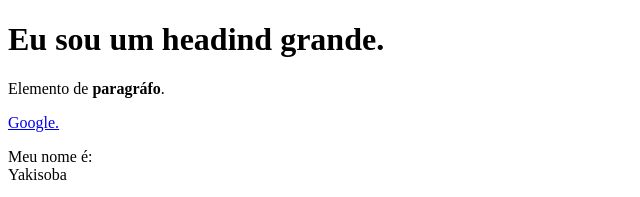
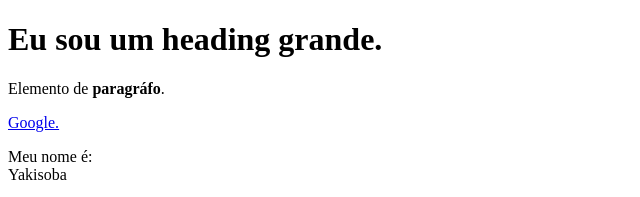
Before and after one commit to alexandrelemke/Silk, a plain HTML site: page teste.html in a window 1280 px wide. Shown: the top 197 px of the page, 0-640 px from the left. Drawn offline with Linux system fonts and the light colour scheme.

Commit message:
Update teste.html

```diff
--- a/teste.html
+++ b/teste.html
@@ -4,7 +4,7 @@
 	<title>Foto da Yakisoba</title>
 </head>
 <body>
-	<h1>Eu sou um headind grande.</h1>
+	<h1>Eu sou um heading grande.</h1>
 	<p>Elemento de <b>paragráfo</b>.</p>
 	<a href="https://www.google.com" target="_blank" title="Vamos para o Google!">Google.</a>
 	<p>Meu nome é:<br>
```
